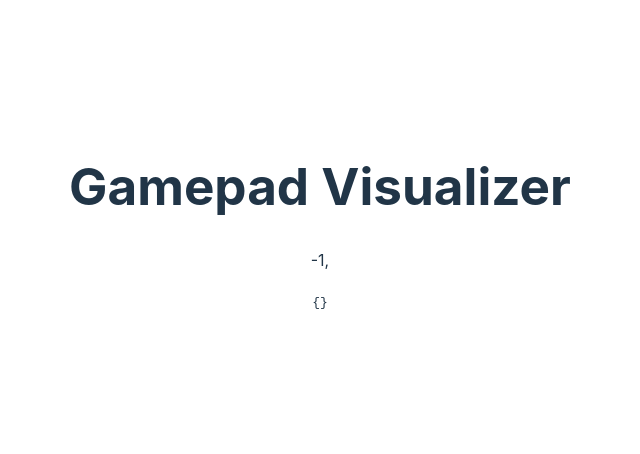
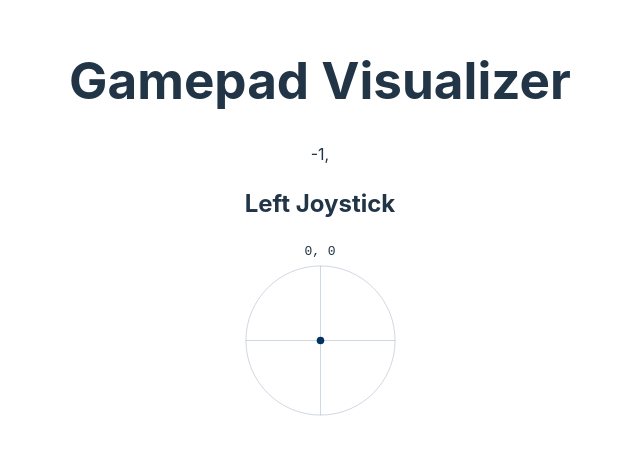
Before and after one commit to ein-bandit/gamepad-visualizer, a Svelte app: page / in a window 1280 px wide. Shown: the part 182-636 px from the top of the page, without its empty margins (320-960 px from the left). Built offline with nearby package versions, Linux system fonts and the light colour scheme.

Commit message:
added joystick visualization

```diff
--- a/src/App.svelte
+++ b/src/App.svelte
@@ -1,4 +1,6 @@
 <script lang="ts">
+  import Joystick from "./lib/Joystick.svelte";
+
   // create a constant for input refresh rate
   const POLL_RATE = 33;
 
@@ -47,14 +49,10 @@
         <p>press a button first</p>
       {/if}
     </div>
-    <code
-      >{JSON.stringify({
-        id: data?.id,
-        index: data?.index,
-        axes: data?.axes.length,
-        buttons: data?.buttons.length,
-      })}</code
-    >
+    <Joystick
+      name="Left Joystick"
+      value={[data?.axes[0] ?? 0, data?.axes[1] ?? 0]}
+    />
   </div>
 </main>
 
--- /dev/null
+++ b/src/lib/Joystick.svelte
@@ -0,0 +1,13 @@
+<script lang="ts">
+  import JoystickVisualizer from "./JoystickVisualizer.svelte";
+
+  export let name: string;
+  export let value: [number, number];
+</script>
+
+<h2>{name}</h2>
+<div style="display:flex;flex-direction:column;align-items:center">
+  <code>{value[0]}, {value[1]}</code>
+
+  <JoystickVisualizer x={value[0]} y={value[1]} />
+</div>
--- /dev/null
+++ b/src/lib/JoystickVisualizer.svelte
@@ -0,0 +1,55 @@
+<script lang="ts">
+  export let x: number;
+  export let y: number;
+
+  const RADIUS = 78.5;
+
+  $: distance = Math.sqrt(Math.pow(x, 2) + Math.pow(y, 2));
+
+  $: pointX = (x / distance) * Math.min(distance * RADIUS, RADIUS);
+  $: pointY = (y / distance) * Math.min(distance * RADIUS, RADIUS);
+</script>
+
+<svg width={RADIUS * 2} height={RADIUS * 2}>
+  <g transform="translate({RADIUS} {RADIUS}) scale(0.95, 0.95)">
+    <circle
+      cx="0"
+      cy="0"
+      r={RADIUS}
+      fill="none"
+      stroke="hsla(210,90%,20%,0.2)"
+      stroke-width="1"
+    ></circle>
+    <line
+      x1="0"
+      y1={RADIUS * -1}
+      x2="0"
+      y2={RADIUS}
+      stroke="hsla(210,90%,20%,0.2)"
+      stroke-width="1"
+    ></line>
+    <line
+      x1={RADIUS * -1}
+      y1="0"
+      x2={RADIUS}
+      y2="0"
+      stroke="hsla(210,90%,20%,0.2)"
+      stroke-width="1"
+    ></line>
+    <line
+      x1="0"
+      y1="0"
+      x2={pointX}
+      y2={pointY}
+      stroke="hsl(210,90%,20%)"
+      stroke-width="1"
+    ></line>
+    <circle cx={pointX} cy={pointY} r="4" fill="hsl(210,90%,20%)"></circle>
+  </g>
+</svg>
+
+<style>
+  svg {
+    overflow: visible;
+  }
+</style>
```
